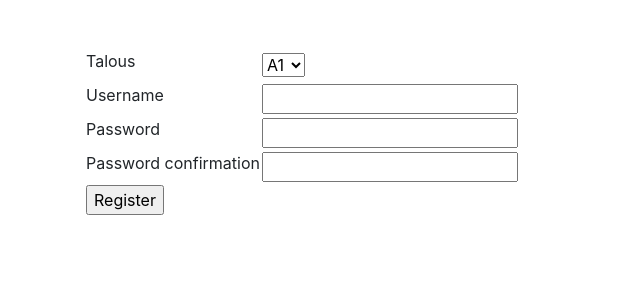
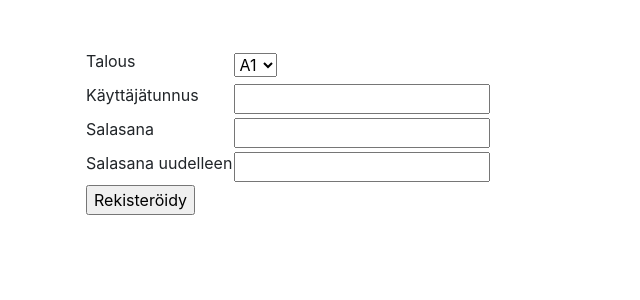
Before and after one commit to selinale/tsoha-sauna, a Flask app: page /auth/register in a window 1280 px wide. Shown: the part 56-356 px from the top of the page, without its empty margins (0-640 px from the left). Run offline with Flask 2, Linux system fonts and the light colour scheme; some libraries are stand-ins or nearby versions.

Commit message:
lisää suomennoksia

```diff
--- a/application/auth/forms.py
+++ b/application/auth/forms.py
@@ -3,16 +3,16 @@ from wtforms import PasswordField, StringField, SelectField
 
 
 class LoginForm(FlaskForm):
-    username = StringField("Username")
-    password = PasswordField("Password")
+    username = StringField("Käyttäjätunnus")
+    password = PasswordField("Salasana")
 
     class Meta:
         csrf = False
 
 class RegisterForm(FlaskForm):
-    username = StringField("Username")
-    password = PasswordField("Password")
-    confirmation = PasswordField("Password confirmation")
+    username = StringField("Käyttäjätunnus")
+    password = PasswordField("Salasana")
+    confirmation = PasswordField("Salasana uudelleen")
     household = SelectField(
         'Talous',
         choices=[
--- a/application/templates/auth/loginform.html
+++ b/application/templates/auth/loginform.html
@@ -22,7 +22,7 @@
     </tr>
     <tr>
       <td colspan="2">
-	    <input type="submit" value="Login"/>
+	    <input type="submit" value="Kirjaudu"/>
       </td>
     </tr>
 </form>
--- a/application/templates/auth/registerform.html
+++ b/application/templates/auth/registerform.html
@@ -47,7 +47,7 @@
         </tr>
         <tr>
             <td colspan="2">
-                <input type="submit" value="Register" />
+                <input type="submit" value="Rekisteröidy" />
             </td>
         </tr>
     </form>
```
